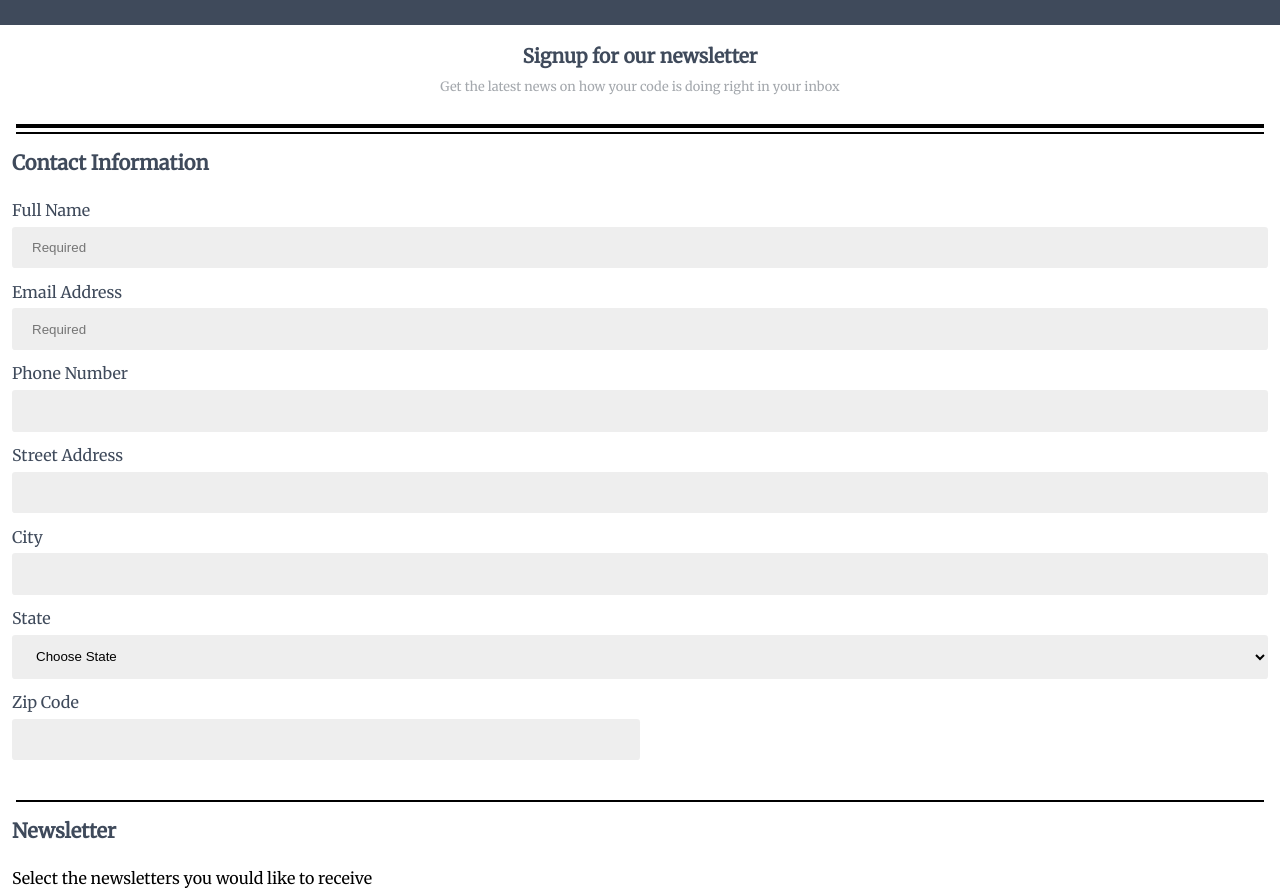
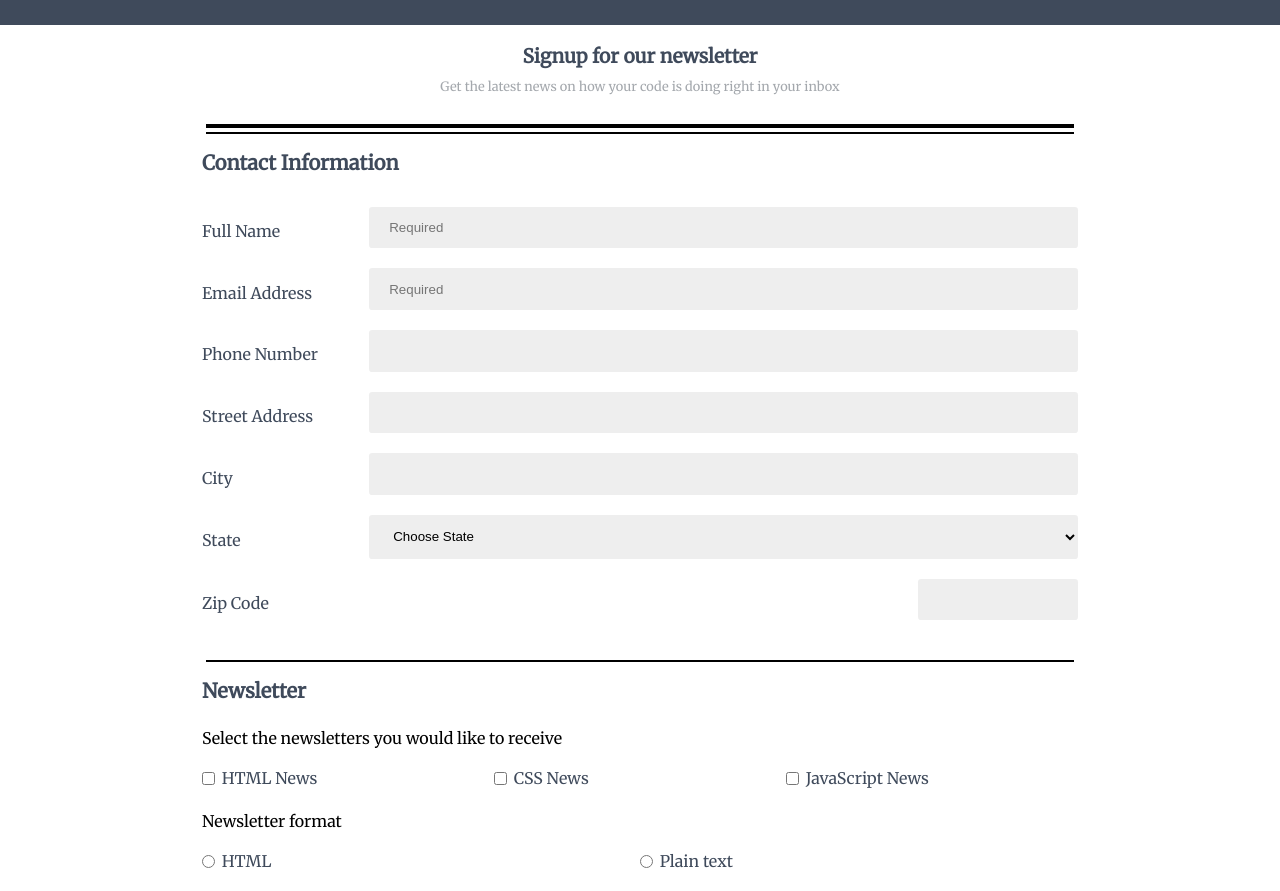
Before and after one commit to BenjaminLange/td-fe-3-flex-form, a plain HTML site: page index.html in a window 1280 px wide. Shown: the part 58-949 px from the top of the page. Drawn offline with Linux system fonts and the light colour scheme.

Commit message:
Add flex to styling for mobile view; start styling for desktop view

```diff
--- a/css/styles.css
+++ b/css/styles.css
@@ -96,7 +96,6 @@ input[type=tel],
 select,
 textarea {
     box-sizing: border-box;
-    width: 100%;
     background-color: #eeeeee;
     border-radius: .25em;
     border-style: none;
@@ -130,14 +129,15 @@ textarea {
     justify-content: center;
 }
 
-button {
+.button {
     background-color: #22c9b5;
     color: white;
     border-radius: .25em;
     border-style: none;
     height: 2.5em;
     font-size: 1.25em;
-    width: 90%;
+    flex: 1;
+    margin: .5em;
 }
 
 .footer {
@@ -146,3 +146,41 @@ button {
     margin: 2em 0;
     font-style: italic;
 }
+
+.label-input,
+.label-select {
+    display: flex;
+    flex-direction: column;
+    justify-content: center;
+    align-items: stretch;
+}
+
+.label-input > input,
+.label-input > select {
+    flex: 1;
+}
+
+@media (min-width: 768px) {
+    .container {
+        max-width: 900px;
+        margin: 0 auto;
+    }
+
+    .label-input {
+        flex-direction: row;
+    }
+
+    .label-input > label {
+        flex: 1;
+        align-self: center;
+    }
+
+    .label-input > input,
+    .label-input > select {
+        flex: 4;
+    }
+
+    #zip {
+        max-width: 12em;
+    }
+}
--- a/index.html
+++ b/index.html
@@ -10,6 +10,7 @@
         <div class="page-header">
             <h1 class="page-title">The Code Review</h1>
         </div>
+        <div class="container">
             <div class="form-header">
                 <h2 class="form-title">Signup for our newsletter</h2>
                 <p class="form-description">Get the latest news on how your code is doing right in your inbox</p>
@@ -20,22 +21,33 @@
                 <fieldset>
                     <legend>Contact Information</legend>
 
-                <label for="name">Full Name</label><br>
+                    <div class="label-input">
+                        <label for="name">Full Name</label>
                         <input type="text" id="name" name="name" placeholder="Required" />
+                    </div>
 
-                <label for="email">Email Address</label><br>
+                    <div class="label-input">
+                        <label for="email">Email Address</label>
                         <input type="email" id="email" name="email" placeholder="Required" />
+                    </div>
 
-                <label for="phone">Phone Number</label><br>
+                    <div class="label-input">
+                        <label for="phone">Phone Number</label>
                         <input type="tel" id="phone" name="phone" />
+                    </div>
 
-                <label for="address">Street Address</label><br>
-                <input type="text" id="address" name="address" /><br>
+                    <div class="label-input">
+                        <label for="address">Street Address</label>
+                        <input type="text" id="address" name="address" />
+                    </div>
 
-                <label for="city">City</label><br>
-                <input type="text" id="city" name="city" /><br>
+                    <div class="label-input">
+                        <label for="city">City</label>
+                        <input type="text" id="city" name="city" />
+                    </div>
 
-                <label for="state">State</label><br>
+                    <div class="label-input">
+                        <label for="state">State</label>
                         <select id="state" name="state">
                             <option>Choose State</option>
                             <option value="AL">Alabama</option>
@@ -89,10 +101,13 @@
                             <option value="WV">West Virginia</option>
                             <option value="WI">Wisconsin</option>
                             <option value="WY">Wyoming</option>
-                </select><br>
+                        </select>
+                    </div>
 
-                <label for="zip">Zip Code</label><br>
+                    <div class="label-input">
+                        <label for="zip">Zip Code</label>
                         <input type="text" id="zip" name="zip" />
+                    </div>
                 </fieldset>
 
                 <hr>
@@ -102,26 +117,34 @@
 
                     <div>Select the newsletters you would like to receive</div><br>
 
-                <label for="newsletters_html"><input type="checkbox" name="newsletters" id="newsletters_html" value="html" />HTML News</label><br>
-                <label for="newsletters_css"><input type="checkbox" name="newsletters" id="newsletters_css" value="css" />CSS News</label><br>
-                <label for="newsletters_javascript"><input type="checkbox" name="newsletters" id="newsletters_javascript" value="javascript" />JavaScript News</label><br><br>
+                    <div class="label-input">
+                        <label for="newsletters_html"><input type="checkbox" name="newsletters" id="newsletters_html" value="html" />HTML News</label>
+                        <label for="newsletters_css"><input type="checkbox" name="newsletters" id="newsletters_css" value="css" />CSS News</label>
+                        <label for="newsletters_javascript"><input type="checkbox" name="newsletters" id="newsletters_javascript" value="javascript" />JavaScript News</label>
+                    </div>
 
-                <div>Newsletter format</div><br>
+                    <br><div>Newsletter format</div><br>
 
-                <label for="format_html"><input type="radio" name="format" id="format_html" value="html" />HTML</label><br>
-                <label for="format_plaintext"><input type="radio" name="format" id="format_plaintext" value="plaintext" />Plain text</label><br><br>
+                    <div class="label-input">
+                        <label for="format_html"><input type="radio" name="format" id="format_html" value="html" />HTML</label>
+                        <label for="format_plaintext"><input type="radio" name="format" id="format_plaintext" value="plaintext" />Plain text</label>
+                    </div>
+                    <br>
 
+                    <div class="label-input">
                         <label for="topics">Other topics you'd like to hear about</label>
                         <textarea name="topics" id="topics"></textarea>
+                    </div>
                 </fieldset>
 
                 <div class="submit">
-                <button type="submit">Sign Up</button>
+                    <input type="button" value="Sign Up" class="button" />
                 </div>
 
                 <div class="footer">
                     Copyright The Code Review
                 </div>
             </form>
+        </div>
     </body>
 </html>
```
Lines whose indentation alone changed are shown as unchanged.
